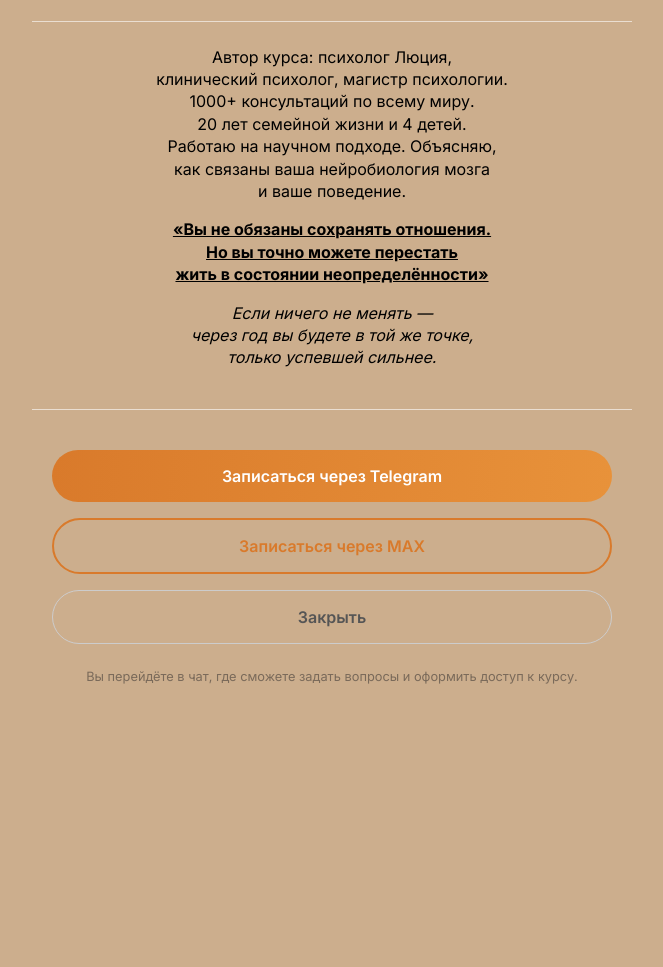
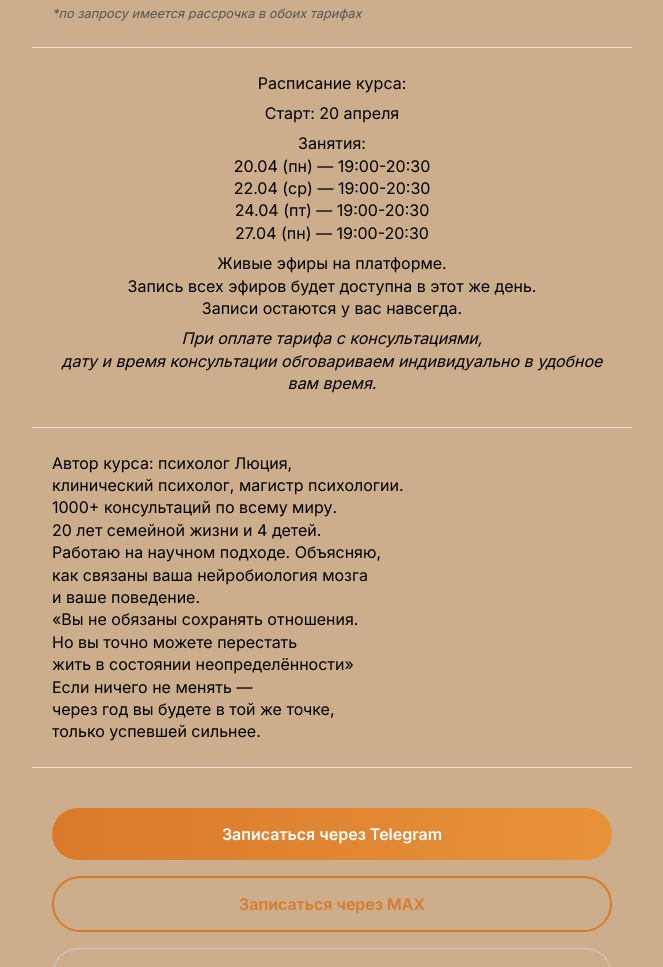
Before and after one commit to FantaZysss228/psychology-course-landing, a plain HTML site: page index.html in a window 1280 px wide. Shown: the part 3441-4408 px from the top of the page, without its empty margins (308-971 px from the left). Before the commit the page ends 4171 px from the top, so only its background shows below. Drawn offline with nearby package versions, Linux system fonts and the light colour scheme; a web font is replaced by a local one.

Commit message:
Update index.html

```diff
--- a/index.html
+++ b/index.html
@@ -210,6 +210,13 @@
                 font-size: 1.4rem;
             }
 
+        .installment-note {
+            font-size: 0.8rem;
+            color: #555;
+            margin-top: 8px;
+            font-style: italic;
+        }
+
         .sub-list {
             list-style: none;
             padding-left: 1.5rem;
@@ -325,22 +332,16 @@
                 transform: translateY(0);
             }
 
-        /* Стили для нового блока об авторе */
-        .author-text {
+        /* Стили для блока расписания */
+        .schedule-text {
             text-align: center;
-            margin-bottom: 16px;
         }
 
-            .author-text p {
-                margin-bottom: 16px;
+            .schedule-text p {
+                margin-bottom: 8px;
             }
 
-        .bold-underline {
-            font-weight: 700;
-            text-decoration: underline;
-        }
-
-        .italic-text {
+        .italic-note {
             font-style: italic;
         }
     </style>
@@ -465,11 +466,38 @@
                 <div class="price">
                     Стоимость: <s>29.900</s> <strong>19.900</strong>
                 </div>
+                <div class="installment-note">
+                    *по запросу имеется рассрочка в обоих тарифах
+                </div>
             </div>
         </div>
 
-        <!-- НОВЫЙ БЛОК 6: Об авторе и цитата -->
+        <!-- БЛОК 6: Расписание -->
         <div class="block fade-up" id="block6">
+            <div class="schedule-text">
+                <p>Расписание курса:</p>
+                <p>Старт: 20 апреля</p>
+                <p>
+                    Занятия:<br>
+                    20.04 (пн) — 19:00-20:30<br>
+                    22.04 (ср) — 19:00-20:30<br>
+                    24.04 (пт) — 19:00-20:30<br>
+                    27.04 (пн) — 19:00-20:30
+                </p>
+                <p>
+                    Живые эфиры на платформе.<br>
+                    Запись всех эфиров будет доступна в этот же день.<br>
+                    Записи остаются у вас навсегда.
+                </p>
+                <p class="italic-note">
+                    При оплате тарифа с консультациями,<br>
+                    дату и время консультации обговариваем индивидуально в удобное вам время.
+                </p>
+            </div>
+        </div>
+
+        <!-- БЛОК 7: Автор и цитата -->
+        <div class="block fade-up" id="block7">
             <div class="author-text">
                 <p>
                     Автор курса: психолог Люция,<br>
```
